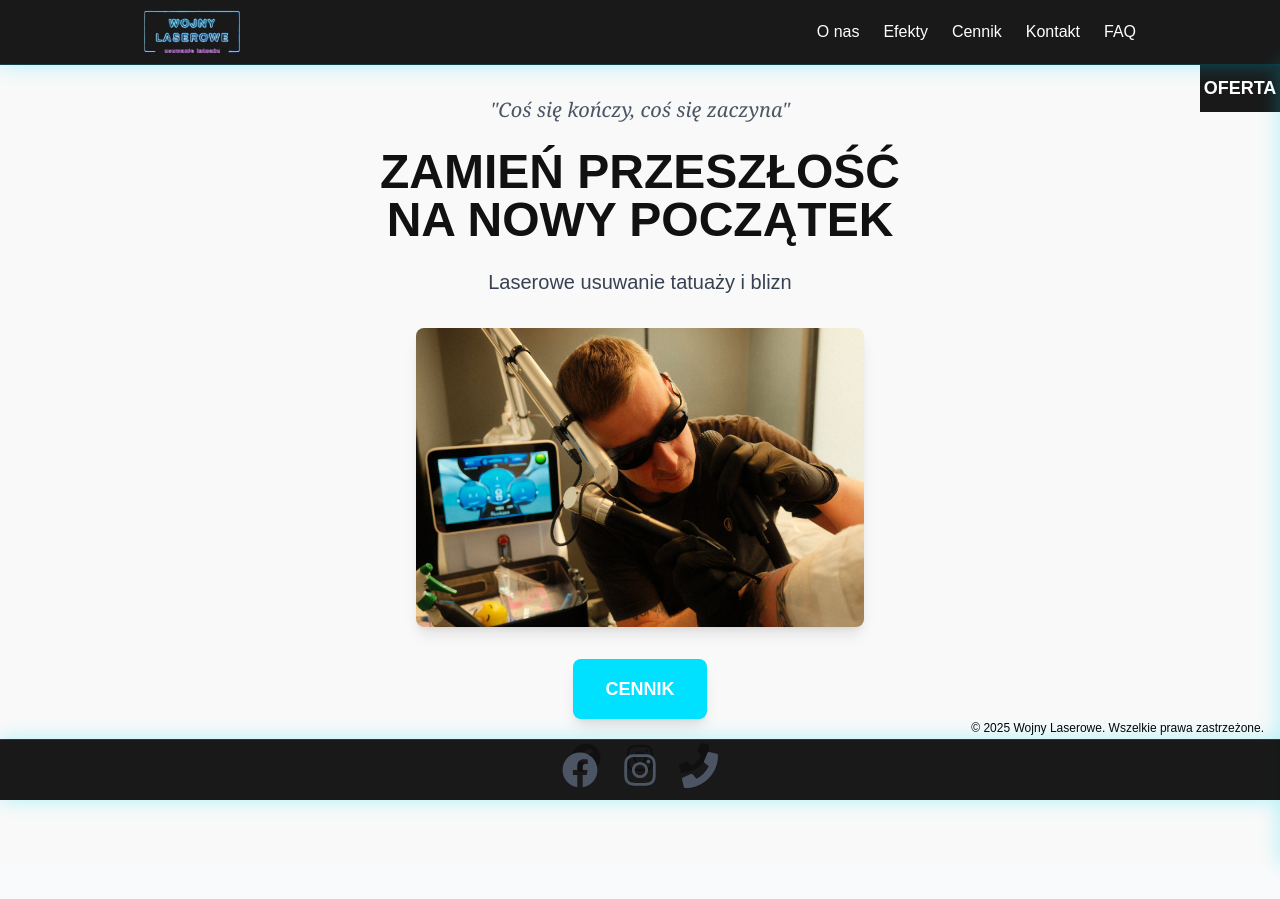
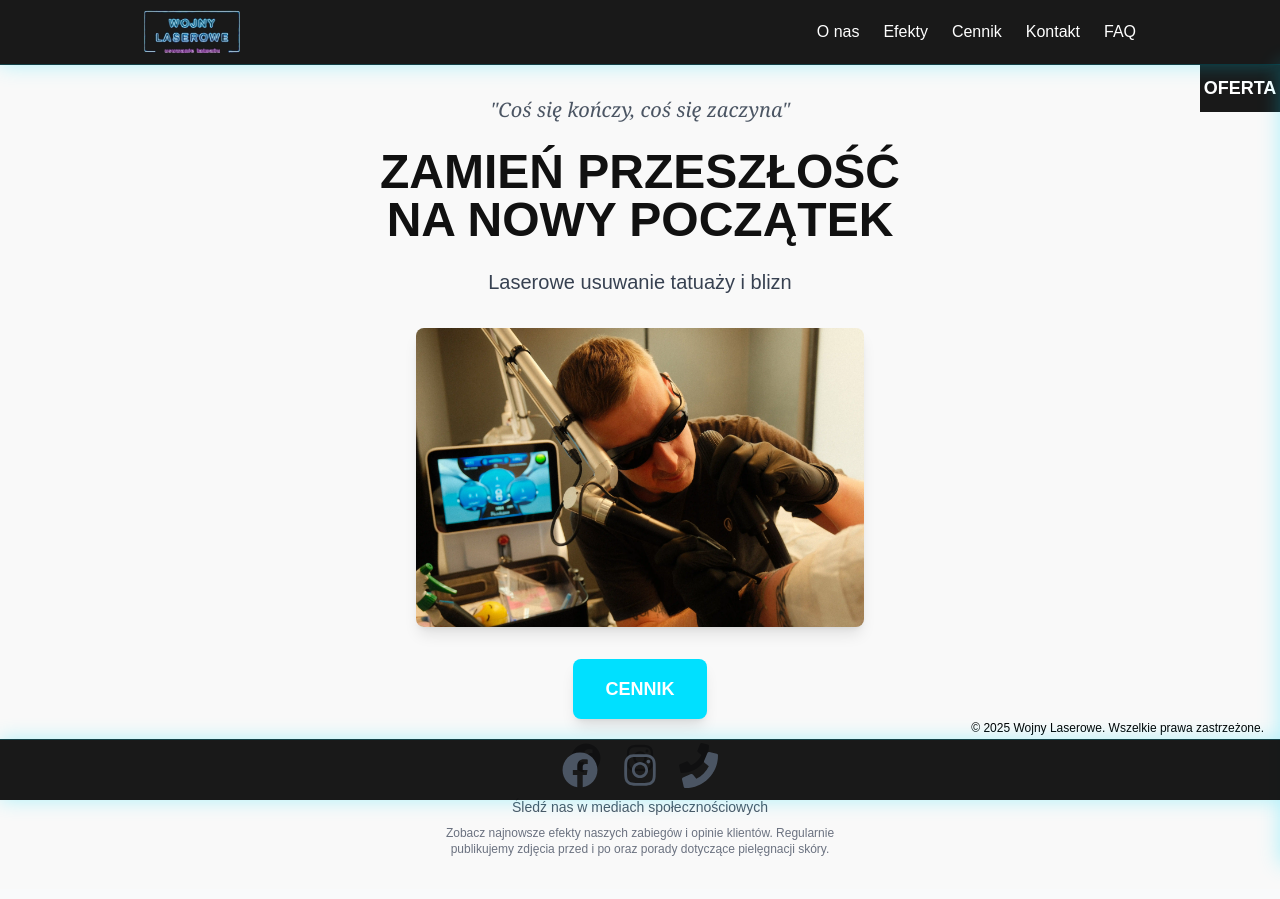
Before and after one commit to MateuszKarpowicz/wojnylaserowe, a Next.js app: page / in a window 1280 px wide. Shown: the top 899 px of the page. Built offline with nearby package versions, Linux system fonts and the light colour scheme.

Commit message:
Dodanie linku do etapów w Efekty i tekstu pod ikonkami social media w HeroSection

```diff
--- a/app/efekty/page.js
+++ b/app/efekty/page.js
@@ -16,11 +16,21 @@ export default function Efekty() {
         </p>
       </div>
 
+      {/* LINK DO ETAPÓW */}
+      <div className="text-center mb-8">
+        <a
+          href="#etapy-usuwania"
+          className="inline-block bg-neonBlue text-white px-6 py-3 rounded-lg hover:bg-neonPurple transition-colors duration-300 font-semibold shadow-lg hover:shadow-xl transform hover:scale-105"
+        >
+          Zobacz etapy usuwania ↓
+        </a>
+      </div>
+
       {/* GALERIA */}
       <EffectsGallery />
 
       {/* ETAPY USUWANIA TATUAŻU */}
-      <section className="py-12 bg-white">
+      <section id="etapy-usuwania" className="py-12 bg-white">
         <div className="max-w-screen-lg mx-auto px-4">
           <h2 className="text-2xl md:text-3xl font-bold text-textDark mb-8 text-center">
             Etapy usuwania tatuażu
--- a/components/HeroSection.js
+++ b/components/HeroSection.js
@@ -53,8 +53,19 @@ export default function HeroSection() {
         </div>
 
         {/* IKONY SOCIAL */}
-        <div className="flex items-center justify-center">
+        <div className="flex items-center justify-center mb-6">
           <SocialMediaIcons size="text-3xl" />
+        </div>
+
+        {/* TEKST POD IKONKAMI */}
+        <div className="text-center">
+          <p className="text-gray-600 text-sm mb-2">
+            Śledź nas w mediach społecznościowych
+          </p>
+          <p className="text-gray-500 text-xs max-w-md mx-auto">
+            Zobacz najnowsze efekty naszych zabiegów i opinie klientów.
+            Regularnie publikujemy zdjęcia przed i po oraz porady dotyczące pielęgnacji skóry.
+          </p>
         </div>
       </div>
     </section>
```
